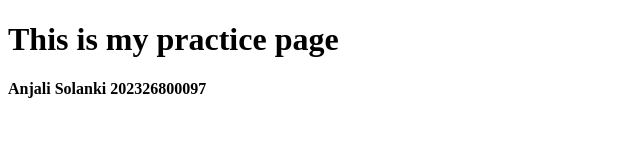
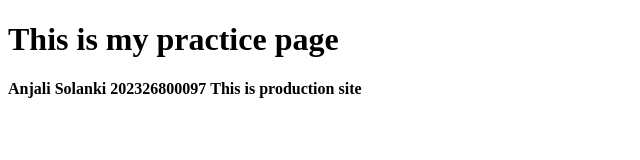
Before and after one commit to Anjali141614/anjisolanki, a plain HTML site: page index.html in a window 1280 px wide. Shown: the whole page, without its empty margins (0-640 px from the left). Drawn offline with Linux system fonts and the light colour scheme.

Commit message:
Production update

```diff
--- a/index.html
+++ b/index.html
@@ -9,6 +9,7 @@
     <h1>This is my practice page</h1>
     <b>Anjali Solanki</b>
     <b>202326800097</b>
+    <b>This is production site</b>
 
 </body>
 </html>
```
